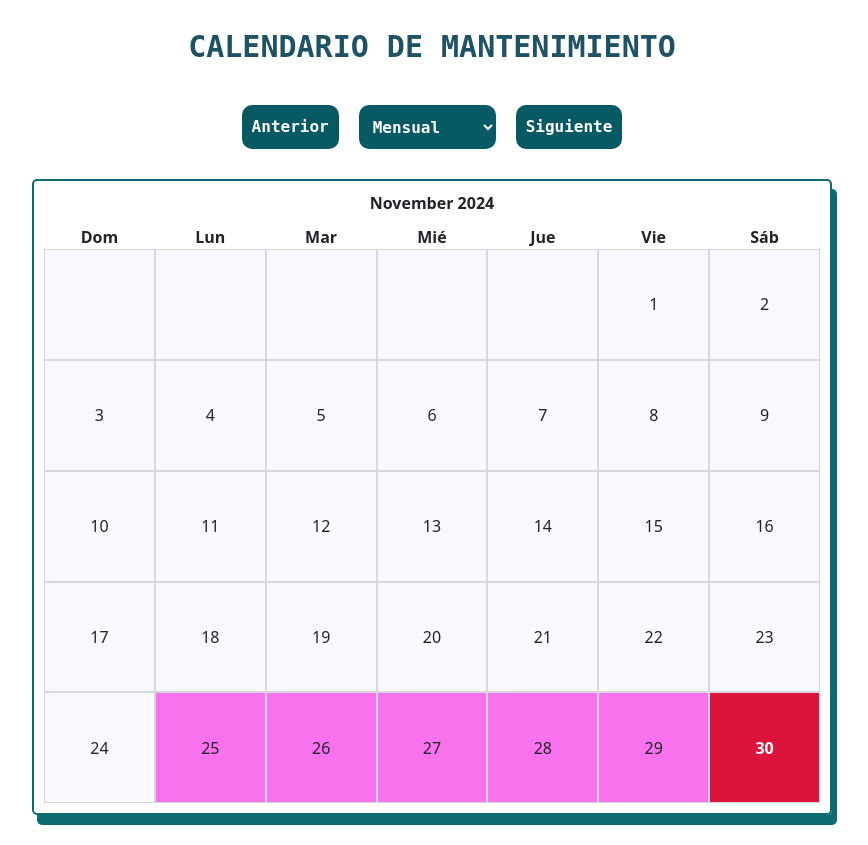
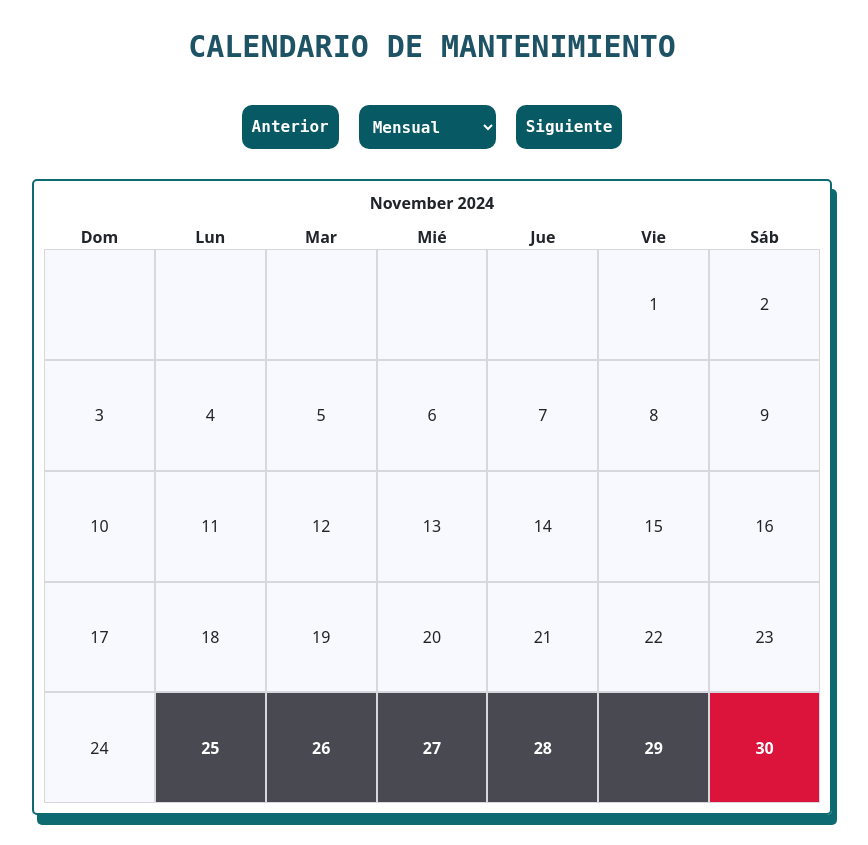
Before and after one commit to Echxvx2610/django_mantto_feeder, a Django app: page /home/ in a window 1280 px wide. Shown: the part 66-911 px from the top of the page, without its empty margins (208-1076 px from the left). Run offline with Django 5.2, Linux system fonts and the light colour scheme; parts of the project's set-up code (start-up, migrations or seed data) failed here and were passed over; some libraries are stand-ins or nearby versions.

```diff
--- a/mantto_feeder/static/css/calendar.css
+++ b/mantto_feeder/static/css/calendar.css
@@ -109,9 +109,13 @@
 }
 
 .day.current-week {
-    background-color: #f871ed; /* Café */
+    background-color: #494951; /* gris */
+    color: white;
+    font-weight: bold;
 }
 
 .day.next-week {
-    background-color: #35acdc; /* Verde lima */
+    background-color: #35acdc; /* azul */
+    color: white;
+    font-weight: bold;
 }
```
